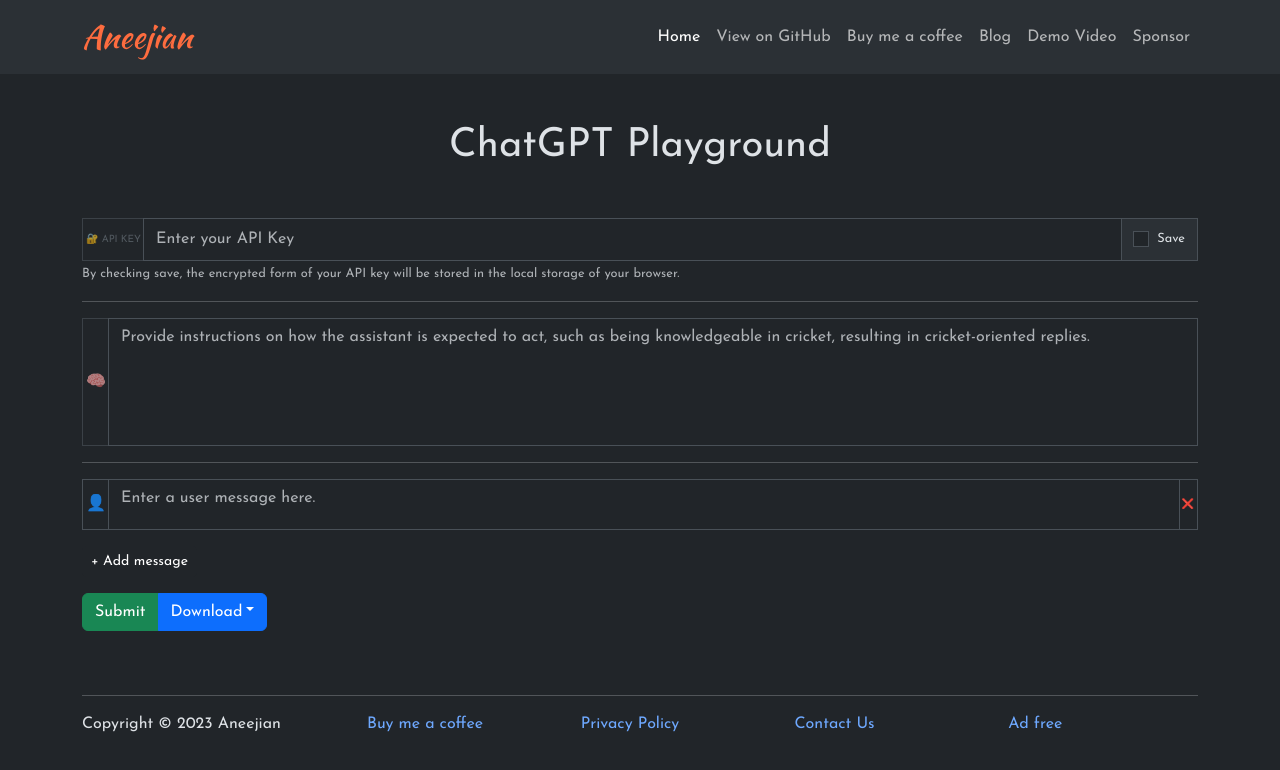
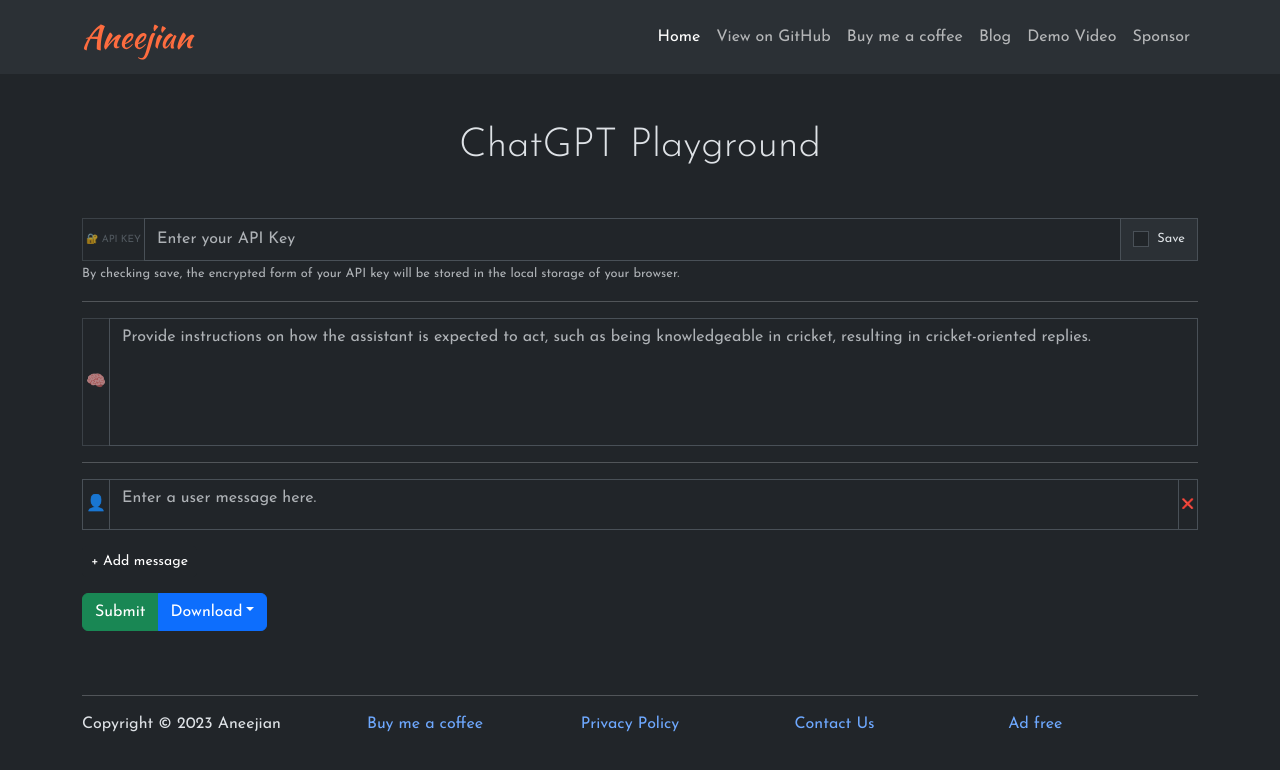
Before and after one commit to kannansuresh/chatgpt-playground, a website with bundled scripts: page docs/index.html in a window 1280 px wide. Built offline with nearby package versions, Linux system fonts and the light colour scheme.

Commit message:
Updated styles.

```diff
--- a/src/scss/_main.scss
+++ b/src/scss/_main.scss
@@ -1,5 +1,9 @@
 body {
   font-family: 'Josefin Sans', sans-serif;
+}
+
+h1 {
+  font-weight: 300;
 }
 
 a {
@@ -65,15 +69,11 @@
   border-radius: 0px !important;
 }
 
-.role-switch,
-.role-system {
-  border-right: none !important;
-}
-
 #chatgpt-form {
   textarea {
     padding-top: 0.4rem !important;
     border-radius: 0px !important;
+    outline: none !important;
   }
   input {
     border-radius: 0px !important;
@@ -82,10 +82,8 @@
 
 .message-delete {
   min-width: 1rem !important;
-  border-left: none !important;
 }
 
 .input-group-text {
   border-radius: 0px !important;
-  border-left: none !important;
 }
```
Also changed, not shown: docs/css/style.css, 1 other file.
